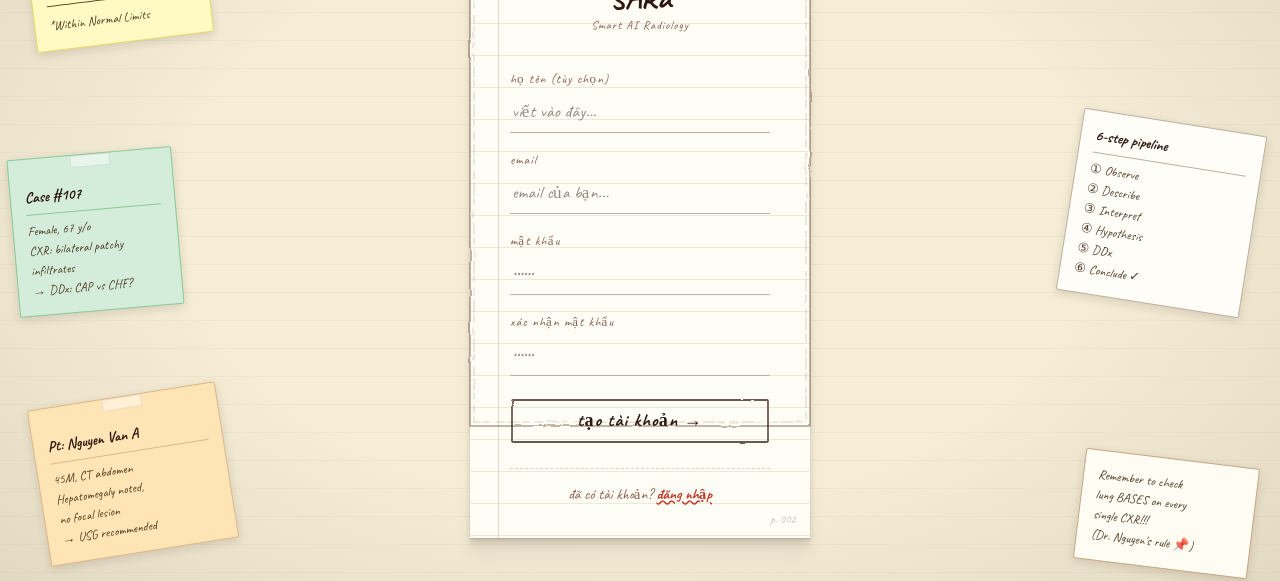
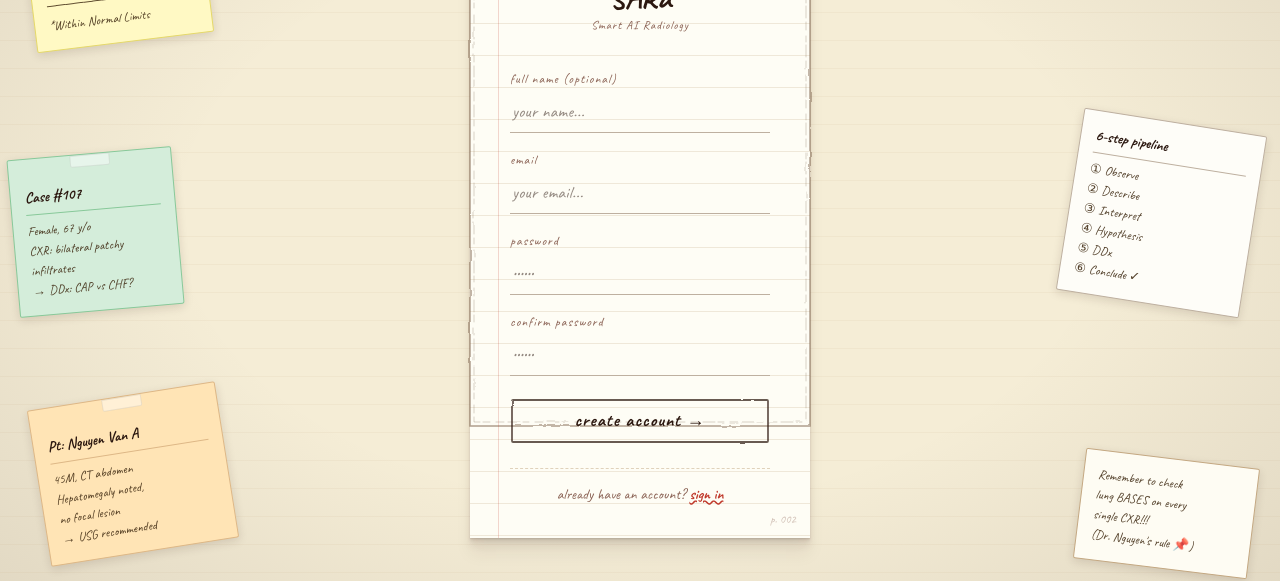
Before and after one commit to m1nhb1ee/SARa, a React (Vite) app in the folder apps/frontend/: page /register in a window 1280 px wide. Shown: the part 183-764 px from the top of the page. Built offline with nearby package versions, Linux system fonts and the light colour scheme; no server answers; a web font is replaced by a local one.

Commit message:
sửa frontend

```diff
--- /dev/null
+++ b/apps/frontend/src/app/components/shared/BrainLogo.tsx
@@ -0,0 +1,58 @@
+interface Props {
+  size?: number;
+  color?: string;
+  filterId?: string;
+  opacity?: number;
+}
+
+export function BrainLogo({ size = 48, color = '#4A3020', filterId = 'brain', opacity = 1 }: Props) {
+  const fId = `brain-sketch-${filterId}`;
+  return (
+    <svg
+      width={size}
+      height={size}
+      viewBox="0 0 56 52"
+      fill="none"
+      style={{ opacity, display: 'block' }}
+    >
+      <defs>
+        <filter id={fId} x="-10%" y="-10%" width="120%" height="120%">
+          <feTurbulence type="fractalNoise" baseFrequency="0.045" numOctaves="4" seed="6" result="n" />
+          <feDisplacementMap in="SourceGraphic" in2="n" scale="1.4" xChannelSelector="R" yChannelSelector="G" />
+        </filter>
+      </defs>
+
+      <g filter={`url(#${fId})`} stroke={color} strokeLinecap="round" strokeLinejoin="round" fill="none">
+
+        {/* ── Left hemisphere outline ── */}
+        <path
+          d="M28 7 C24 5 17 5 13 9 C9 13 8 19 9 25 C10 30 13 35 17 39 C20 42 24 44 28 44"
+          strokeWidth="1.8"
+        />
+
+        {/* ── Right hemisphere outline ── */}
+        <path
+          d="M28 7 C32 5 39 5 43 9 C47 13 48 19 47 25 C46 30 43 35 39 39 C36 42 32 44 28 44"
+          strokeWidth="1.8"
+        />
+
+        {/* ── Bottom join / corpus callosum hint ── */}
+        <path d="M22 44 C24 46 28 47 28 47 C28 47 32 46 34 44" strokeWidth="1.4" />
+
+        {/* ── Center longitudinal fissure ── */}
+        <line x1="28" y1="7" x2="28" y2="44" strokeWidth="0.9" strokeDasharray="3.5 2.5" opacity="0.7" />
+
+        {/* ── Left sulci (gyri folds) ── */}
+        <path d="M11 17 C14 13 18 15 17 20 C16 25 12 24 11 28" strokeWidth="1.1" />
+        <path d="M10 30 C13 26 17 28 16 33 C15 37 12 37 12 41" strokeWidth="1.1" />
+        <path d="M18 9 C21 6 25 7 26 10" strokeWidth="1" opacity="0.8" />
+
+        {/* ── Right sulci (gyri folds) ── */}
+        <path d="M45 17 C42 13 38 15 39 20 C40 25 44 24 45 28" strokeWidth="1.1" />
+        <path d="M46 30 C43 26 39 28 40 33 C41 37 44 37 44 41" strokeWidth="1.1" />
+        <path d="M38 9 C35 6 31 7 30 10" strokeWidth="1" opacity="0.8" />
+
+      </g>
+    </svg>
+  );
+}
--- a/apps/frontend/src/app/pages/RegisterPage.tsx
+++ b/apps/frontend/src/app/pages/RegisterPage.tsx
@@ -89,9 +89,9 @@ export function RegisterPage() {
   const handleRegister = async (e: React.FormEvent) => {
     e.preventDefault();
     setError(''); setInfo('');
-    if (!email.trim() || !password.trim()) { setError('Điền đầy đủ thông tin nhé!'); return; }
-    if (password.length < 6) { setError('Mật khẩu cần ít nhất 6 ký tự'); return; }
-    if (password !== confirmPassword) { setError('Mật khẩu xác nhận chưa khớp rồi :('); return; }
+    if (!email.trim() || !password.trim()) { setError('Please fill in all required fields.'); return; }
+    if (password.length < 6) { setError('Password must be at least 6 characters.'); return; }
+    if (password !== confirmPassword) { setError("Passwords don't match :("); return; }
     setIsLoading(true);
     try {
       const baseURL = import.meta.env.VITE_API_URL || 'http://localhost:8000/api/v1';
@@ -169,16 +169,16 @@ export function RegisterPage() {
             <CheckCircle2 size={44} color="#7D9B76" />
             <p style={{ fontFamily: "'Caveat', cursive", fontSize: 17, color: '#4A2E1A', lineHeight: 1.6 }}>{info}</p>
             <Link to="/login" style={{ fontFamily: "'Caveat', cursive", fontSize: 16, color: '#C0392B', textDecoration: 'underline', textDecorationStyle: 'wavy' }}>
-              ← quay lại đăng nhập
+              ← back to sign in
             </Link>
           </div>
         ) : (
           <form onSubmit={handleRegister} style={{ display: 'flex', flexDirection: 'column', gap: 18 }}>
             {[
-              { name: 'name',    label: 'họ tên (tùy chọn)',  type: 'text',     val: fullName,       set: setFullName,       ph: 'viết vào đây...' },
-              { name: 'email',   label: 'email',               type: 'email',    val: email,          set: setEmail,          ph: 'email của bạn...' },
-              { name: 'pw',      label: 'mật khẩu',            type: 'password', val: password,       set: setPassword,       ph: '••••••' },
-              { name: 'cpw',     label: 'xác nhận mật khẩu',  type: 'password', val: confirmPassword, set: setConfirmPassword, ph: '••••••' },
+              { name: 'name',    label: 'full name (optional)', type: 'text',     val: fullName,       set: setFullName,       ph: 'your name...' },
+              { name: 'email',   label: 'email',               type: 'email',    val: email,          set: setEmail,          ph: 'your email...' },
+              { name: 'pw',      label: 'password',            type: 'password', val: password,       set: setPassword,       ph: '••••••' },
+              { name: 'cpw',     label: 'confirm password',    type: 'password', val: confirmPassword, set: setConfirmPassword, ph: '••••••' },
             ].map(f => (
               <div key={f.name}>
                 <label style={{ display: 'block', fontFamily: "'Caveat', cursive", fontSize: 13, color: '#8B6355', letterSpacing: '0.08em', marginBottom: 3 }}>{f.label}</label>
@@ -205,7 +205,7 @@ export function RegisterPage() {
                 <rect x="2" y="2" width="calc(100% - 4)" height="42" rx="1" fill="none" stroke="#2C1810" strokeWidth="1.8" filter="url(#btn2)" style={{ width: 'calc(100% - 4px)' } as any} opacity="0.7" />
               </svg>
               <button type="submit" disabled={isLoading} style={{ width: '100%', height: 46, background: 'transparent', border: 'none', fontFamily: "'Caveat', cursive", fontSize: 18, fontWeight: 700, color: '#2C1810', letterSpacing: '0.06em', cursor: isLoading ? 'not-allowed' : 'pointer', opacity: isLoading ? 0.6 : 1, position: 'relative', zIndex: 1 }}>
-                {isLoading ? 'đang tạo hồ sơ...' : 'tạo tài khoản →'}
+                {isLoading ? 'creating account...' : 'create account →'}
               </button>
             </div>
           </form>
@@ -214,8 +214,8 @@ export function RegisterPage() {
         {!info && (
           <div style={{ marginTop: 24, paddingTop: 12, borderTop: '1px dashed rgba(196,168,130,0.5)', textAlign: 'center' }}>
             <span style={{ fontFamily: "'Caveat', cursive", fontSize: 15, color: '#8B6355' }}>
-              đã có tài khoản?{' '}
-              <Link to="/login" style={{ color: '#C0392B', fontWeight: 700, textDecoration: 'underline', textDecorationStyle: 'wavy' }}>đăng nhập</Link>
+              already have an account?{' '}
+              <Link to="/login" style={{ color: '#C0392B', fontWeight: 700, textDecoration: 'underline', textDecorationStyle: 'wavy' }}>sign in</Link>
             </span>
           </div>
         )}
```
